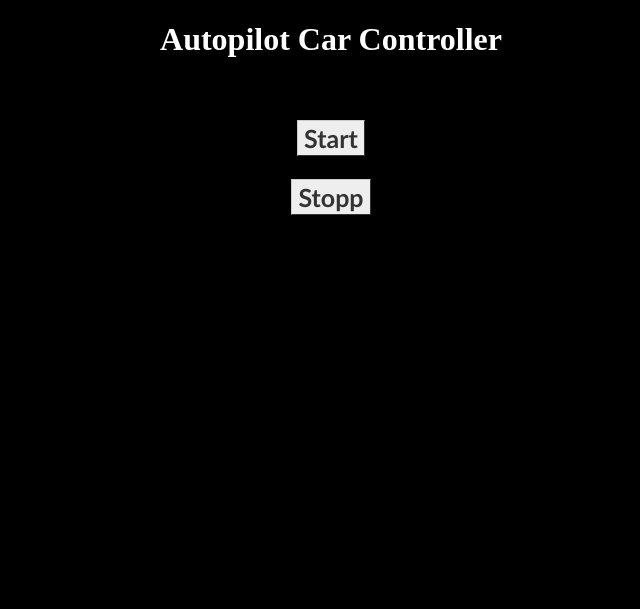
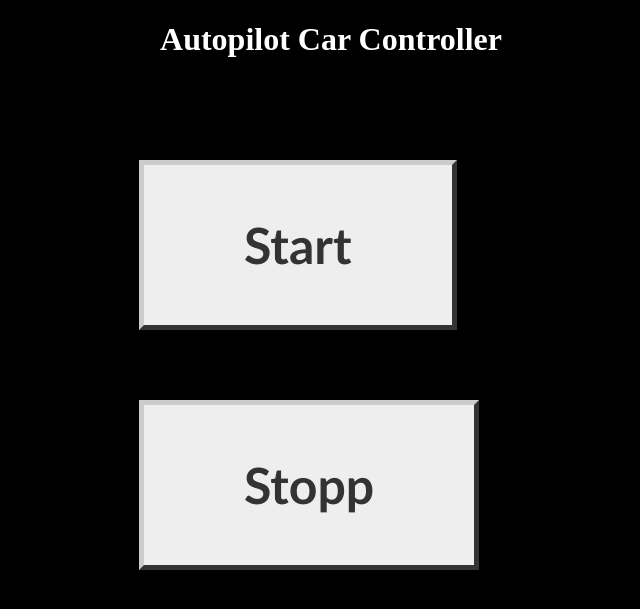
Before and after one commit to Exc3pt1on/RC, a Flask app: page / in a window 1280 px wide. Shown: the top 609 px of the page, without its empty margins (309-949 px from the left). Run offline with Flask 2, Linux system fonts and the light colour scheme.

Commit message:
Add files via upload

```diff
--- a/OnlineRC/static/style.css
+++ b/OnlineRC/static/style.css
@@ -3,13 +3,23 @@ body {
     color: white;
  }
  .button {
-   font: bold 25px "Trebuchet MS";
+   font: bold 50px "Trebuchet MS";
    text-decoration: none;
    background-color: #EEEEEE;
    color: #333333;
-   padding: 2px 6px 2px 6px;
-   border-top: 1px solid #CCCCCC;
-   border-right: 1px solid #333333;
-   border-bottom: 1px solid #333333;
-   border-left: 1px solid #CCCCCC;
+   padding: 50px 100px 50px 100px;
+   border-top: 5px solid #CCCCCC;
+   border-right: 5px solid #333333;
+   border-bottom: 5px solid #333333;
+   border-left: 5px solid #CCCCCC;
  }
+ #start{
+  position: absolute;
+  top: 20%;
+  left: 35%;
+ }
+ #stop{
+  position: absolute;
+  top: 50%;
+  left: 35%;
+ }
```
